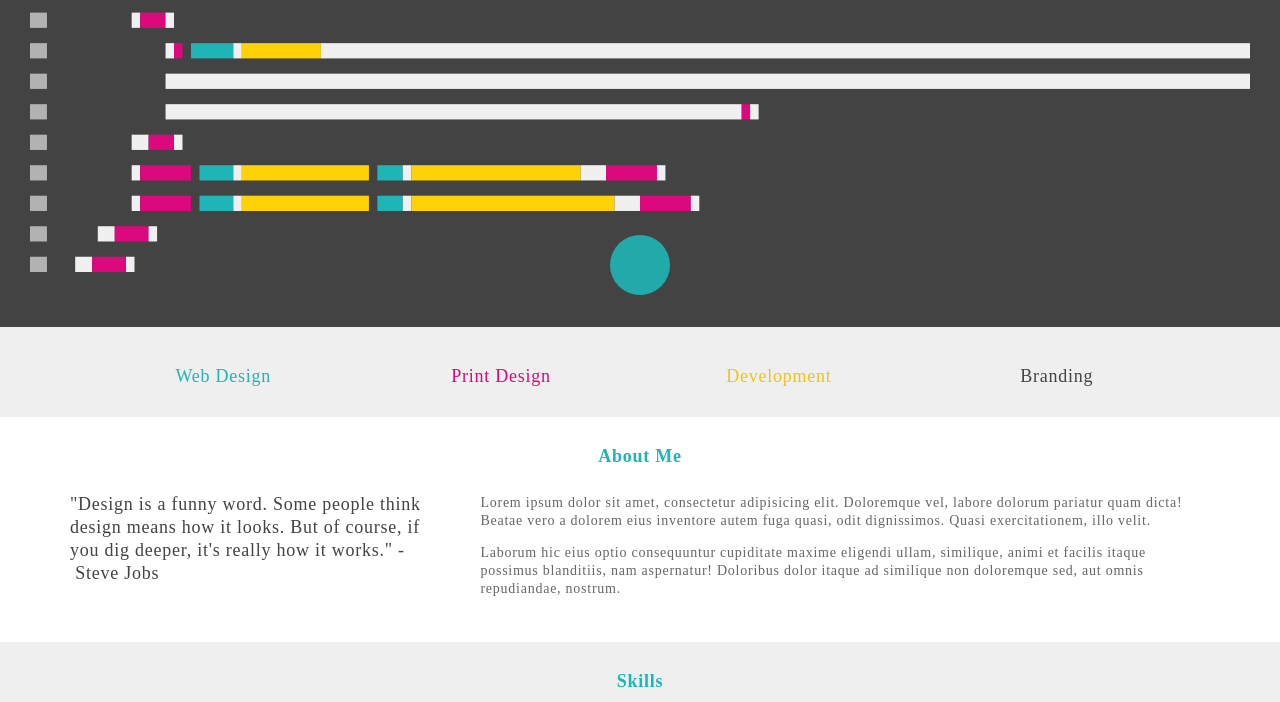
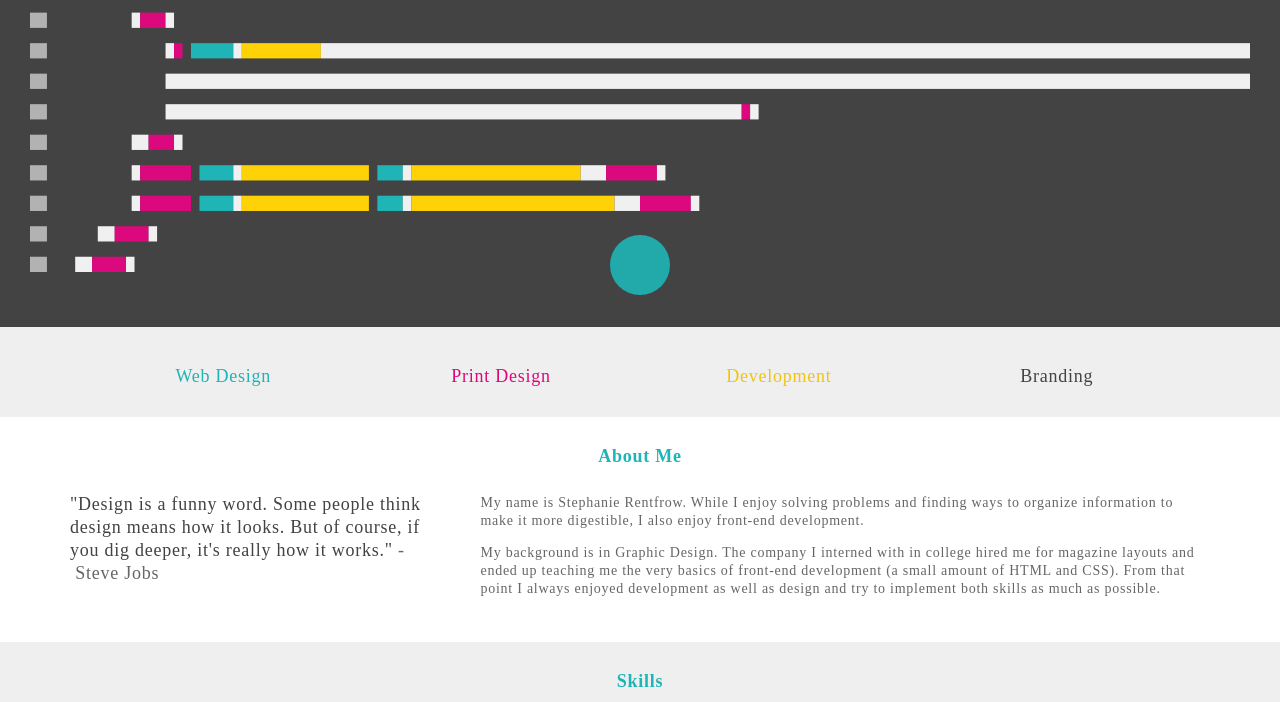
Before and after one commit to srlindsey07/StephanieRentfrow, a website: page index.html in a window 1280 px wide. Shown: the part 380-1082 px from the top of the page. Drawn offline with nearby package versions, Linux system fonts and the light colour scheme; files that its build step writes are made by us from their sources.

Commit message:
Wrote about me section

```diff
--- a/index.html
+++ b/index.html
@@ -72,11 +72,11 @@
 		<div class="container">
 			<h1>About Me</h1>
 
-			<span class="quote">"Design is a funny word. Some people think design means how it looks. But of course, if you dig deeper, it's really how it works." -&nbsp;Steve Jobs</span>
+			<span class="quote">"Design is a funny word. Some people think design means how it looks. But of course, if you dig deeper, it's really how it works." <span class="source">-&nbsp;Steve&nbsp;Jobs</span></span>
 
 			<div class="bio">
-				<p>Lorem ipsum dolor sit amet, consectetur adipisicing elit. Doloremque vel, labore dolorum pariatur quam dicta! Beatae vero a dolorem eius inventore autem fuga quasi, odit dignissimos. Quasi exercitationem, illo velit.</p>
-				<p>Laborum hic eius optio consequuntur cupiditate maxime eligendi ullam, similique, animi et facilis itaque possimus blanditiis, nam aspernatur! Doloribus dolor itaque ad similique non doloremque sed, aut omnis repudiandae, nostrum.</p>
+				<p>My name is Stephanie Rentfrow. While I enjoy solving problems and finding ways to organize information to make it more digestible, I also enjoy front-end development.</p>
+				<p>My background is in Graphic Design. The company I interned with in college hired me for magazine layouts and ended up teaching me the very basics of front-end development (a small amount of HTML and CSS). From that point I always enjoyed development as well as design and try to implement both skills as much as possible.</p>
 			</div>
 			<div class="clear"></div>
 		</div>
--- a/scss/styles.scss
+++ b/scss/styles.scss
@@ -362,6 +362,10 @@ header {
 		width: 33%;
 		display: inline-block;
 		margin-top: 13px;
+
+		.source {
+			color: $mediumGrey;
+		}
 	}
 
 	.bio {
```
Also changed, not shown: build/css/styles.min.css, build/index.html.
